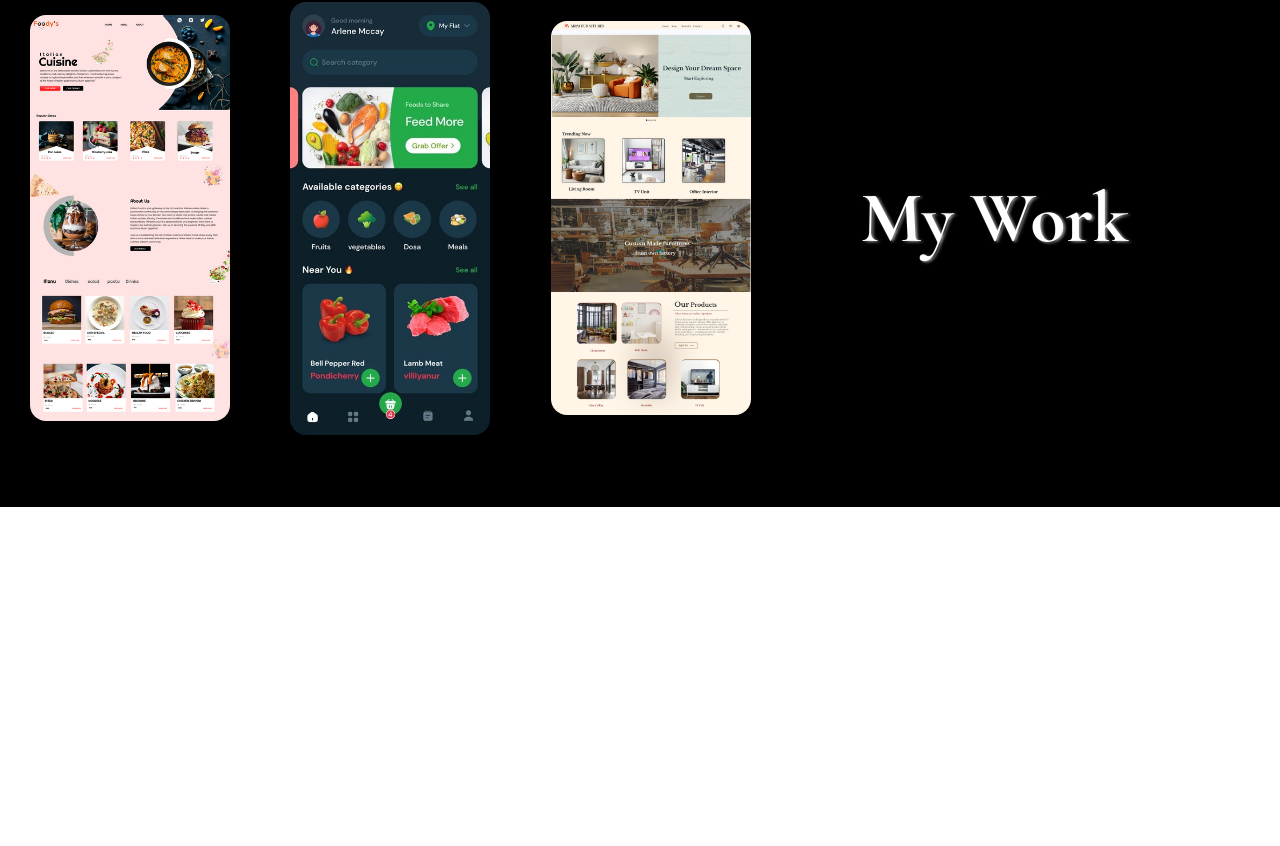
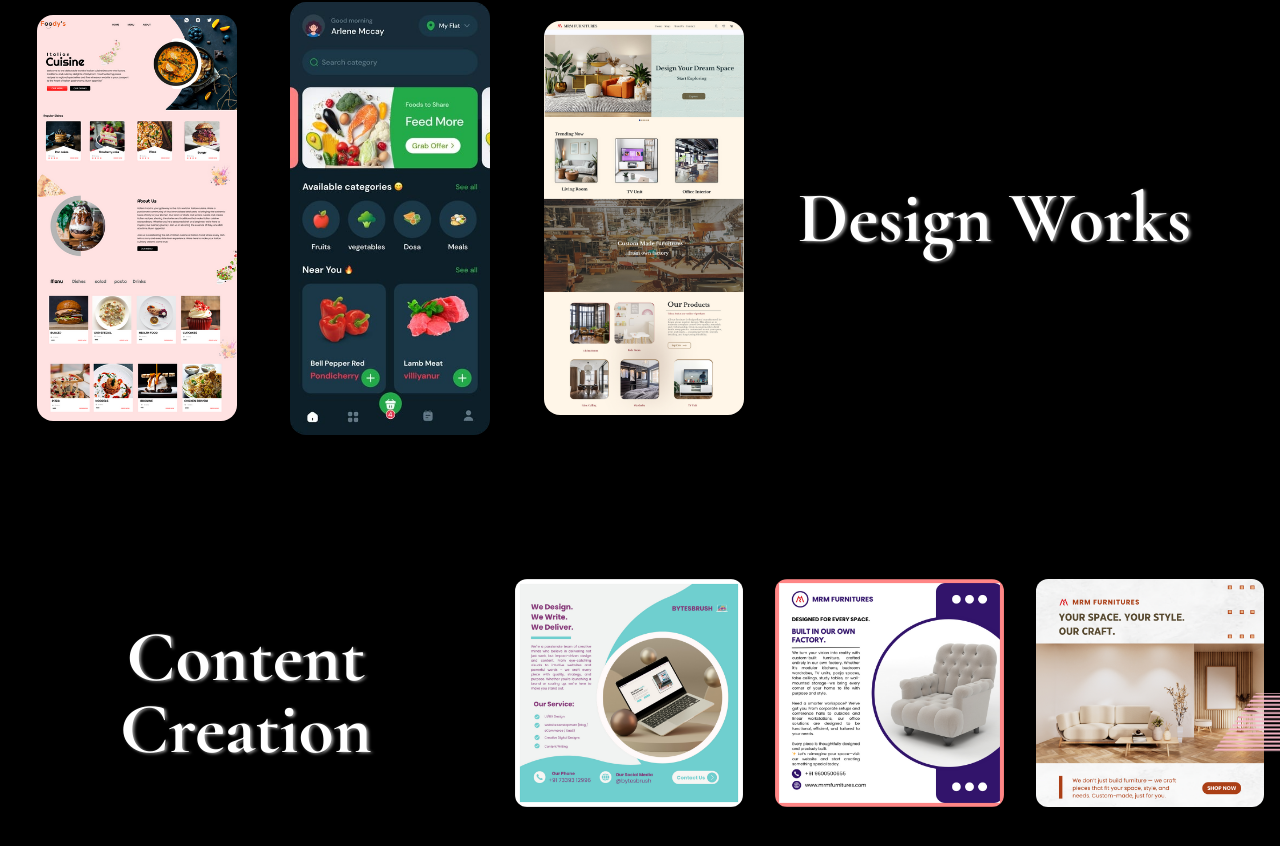
Before and after one commit to HaswanthTamil/arthi-portfolio, a Next.js app: page / in a window 1280 px wide. Shown: the part 1530-2376 px from the top of the page. Before the commit the page ends 2037 px from the top, so only its background shows below. Built offline with nearby package versions, Linux system fonts and the light colour scheme; a web font is replaced by a local one.

Commit message:
Create Posts and minor updates

```diff
--- a/src/app/page.tsx
+++ b/src/app/page.tsx
@@ -1,5 +1,6 @@
 import Hero from "@/components/Hero"
 import Philosophy from "@/components/Philosophy"
+import Posts from "@/components/Posts"
 import Works from "@/components/Works"
 
 export default function Home() {
@@ -15,6 +16,9 @@ export default function Home() {
         <section id="works">
           <Works />
         </section>
+        <section id="posts">
+          <Posts />
+        </section>
       </main>
     </>
   )
--- a/src/components/Philosophy.tsx
+++ b/src/components/Philosophy.tsx
@@ -27,7 +27,7 @@ const Philosophy = () => {
           alt={"Background decor image"}
           width={200}
           height={50}
-          className="opacity-50"
+          className="opacity-20 md:opacity-50"
         />
       </div>
     </div>
--- /dev/null
+++ b/src/components/Posts.tsx
@@ -0,0 +1,63 @@
+import Image from "next/image"
+
+import post1 from "@/assets/works/posts/post1.png"
+import post2 from "@/assets/works/posts/post2.png"
+import post3 from "@/assets/works/posts/post3.png"
+
+import decor from "@/assets/decor/decor-2.png"
+
+const Posts = () => {
+  return (
+    <div className="w-full flex flex-col relative bg-black overflow-hidden">
+      <div className="bg-black flex flex-col xl:flex-row xl:items-center xl:justify-center px-4 py-10">
+        <h3 className="font-bold font-cormorant text-5xl md:text-7xl text-center mx-auto pr-10 text-shadow-white">
+          Content Creation
+        </h3>
+        <div className="flex flex-col md:flex-row gap-8 w-full xl:max-w-[60%] items-center md:justify-evenly py-8">
+          {/* Image 1 */}
+          <div className="w-fit">
+            <Image
+              src={post1}
+              alt="Social media post for MRM Furnitures"
+              width={400}
+              height={400}
+              className="rounded-xl"
+            />
+          </div>
+
+          {/* Image 2 */}
+          <div className="w-fit">
+            <Image
+              src={post2}
+              alt="App Layout design"
+              width={400}
+              height={400}
+              className="rounded-xl"
+            />
+          </div>
+
+          {/* Image 3 */}
+          <div className="w-fit">
+            <Image
+              src={post3}
+              alt="Landing page for website"
+              width={400}
+              height={400}
+              className="rounded-xl"
+            />
+          </div>
+        </div>
+      </div>
+      <div className="absolute top-1/2 right-0 translate-x-2/3 z-10">
+        <Image
+          src={decor}
+          alt={"Background decor image"}
+          width={200}
+          height={50}
+        />
+      </div>
+    </div>
+  )
+}
+
+export default Posts
--- a/src/components/Works.tsx
+++ b/src/components/Works.tsx
@@ -17,9 +17,9 @@ const Works = () => {
     <>
       <div className="bg-black flex flex-col xl:flex-row-reverse xl:items-center xl:justify-center px-4 py-10">
         <h3 className="font-bold font-cormorant text-7xl text-center mx-auto pr-10 text-shadow-white">
-          My Work
+          Design Works
         </h3>
-        <div className="flex flex-col md:flex-row gap-8 w-full xl:max-w-[60%] items-center md:justify-around py-8">
+        <div className="flex flex-col md:flex-row gap-8 w-full xl:max-w-[60%] items-center md:justify-evenly py-8">
           {/* Image 1 */}
           <div className="relative group w-fit">
             <Link href={cuisineLink}>
```
Also changed, not shown: src/assets/decor/decor-2.png (added).
